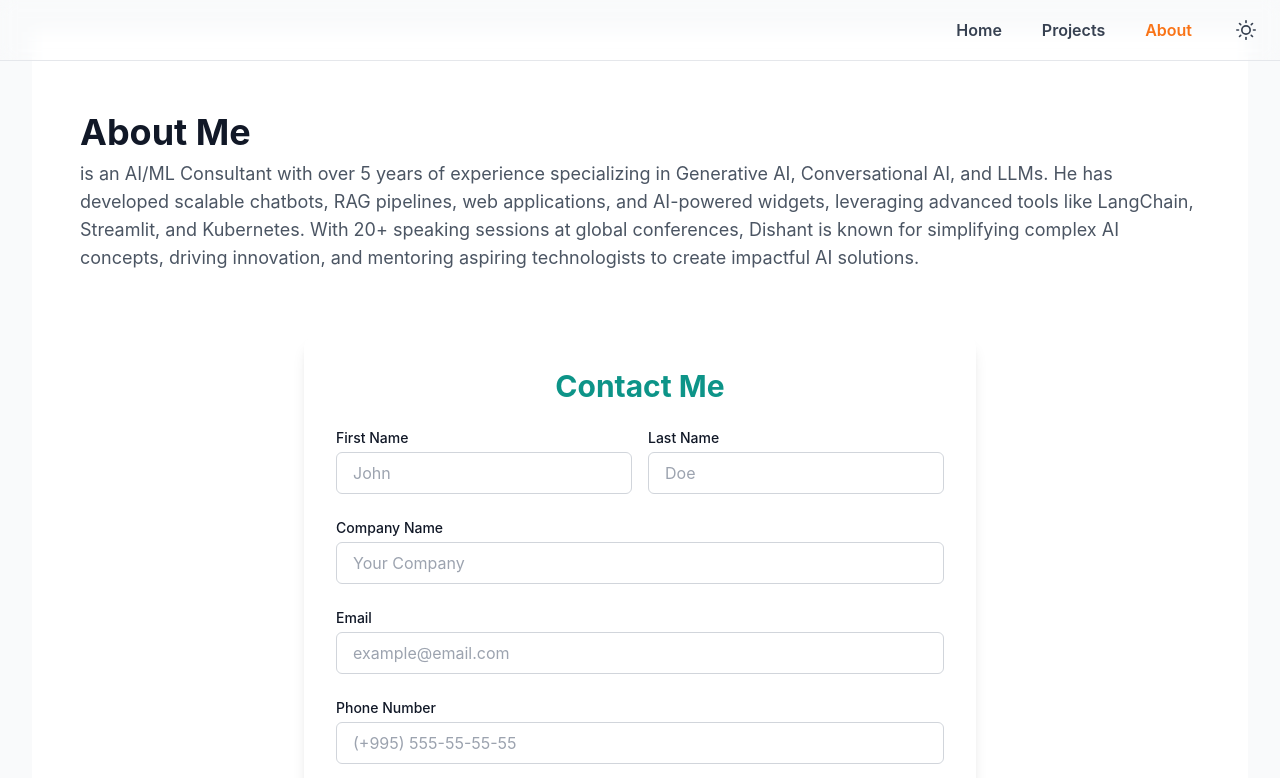
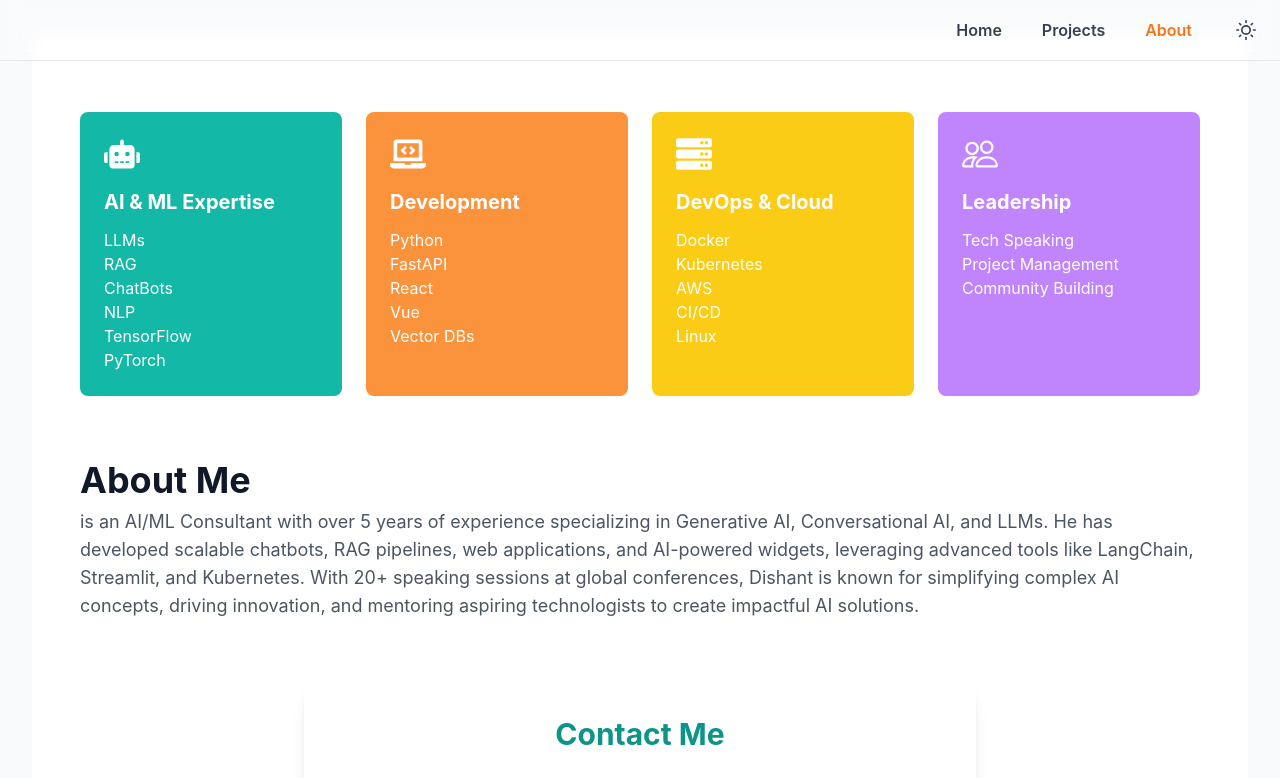
Before and after one commit to luronica/portfolio-web-app-master, a React (Create React App) app: page /about in a window 1280 px wide. Shown: the top 778 px of the page. Built offline with nearby package versions, Linux system fonts and the light colour scheme.

Commit message:
about updated

```diff
--- a/src/pages/About.js
+++ b/src/pages/About.js
@@ -52,6 +52,21 @@ export default function About() {
   return (
     <section className="bg-white dark:bg-gray-900 py-20" id="about">
       <div className="container mx-auto px-4 max-w-6xl">
+        {/* Skills Categories */}
+        <div className="grid grid-cols-1 md:grid-cols-2 lg:grid-cols-4 gap-6 mb-16">
+          {skillCategories.map((category, index) => (
+            <div key={index} className={`${category.color} p-6 rounded-lg`}>
+              <div className="text-4xl text-white mb-4">{category.icon}</div>
+              <h3 className="text-xl font-bold text-white mb-3">{category.title}</h3>
+              <ul className="text-white">
+                {category.skills.map((skill, idx) => (
+                  <li key={idx}>{skill}</li>
+                ))}
+              </ul>
+            </div>
+          ))}
+        </div>
+
         {/* About Text */}
         <h2 className="text-4xl font-bold text-textDark dark:text-gray-100 mb-2">About Me</h2>
         <p className="text-gray-600 dark:text-gray-300 mb-16 text-lg">
```
